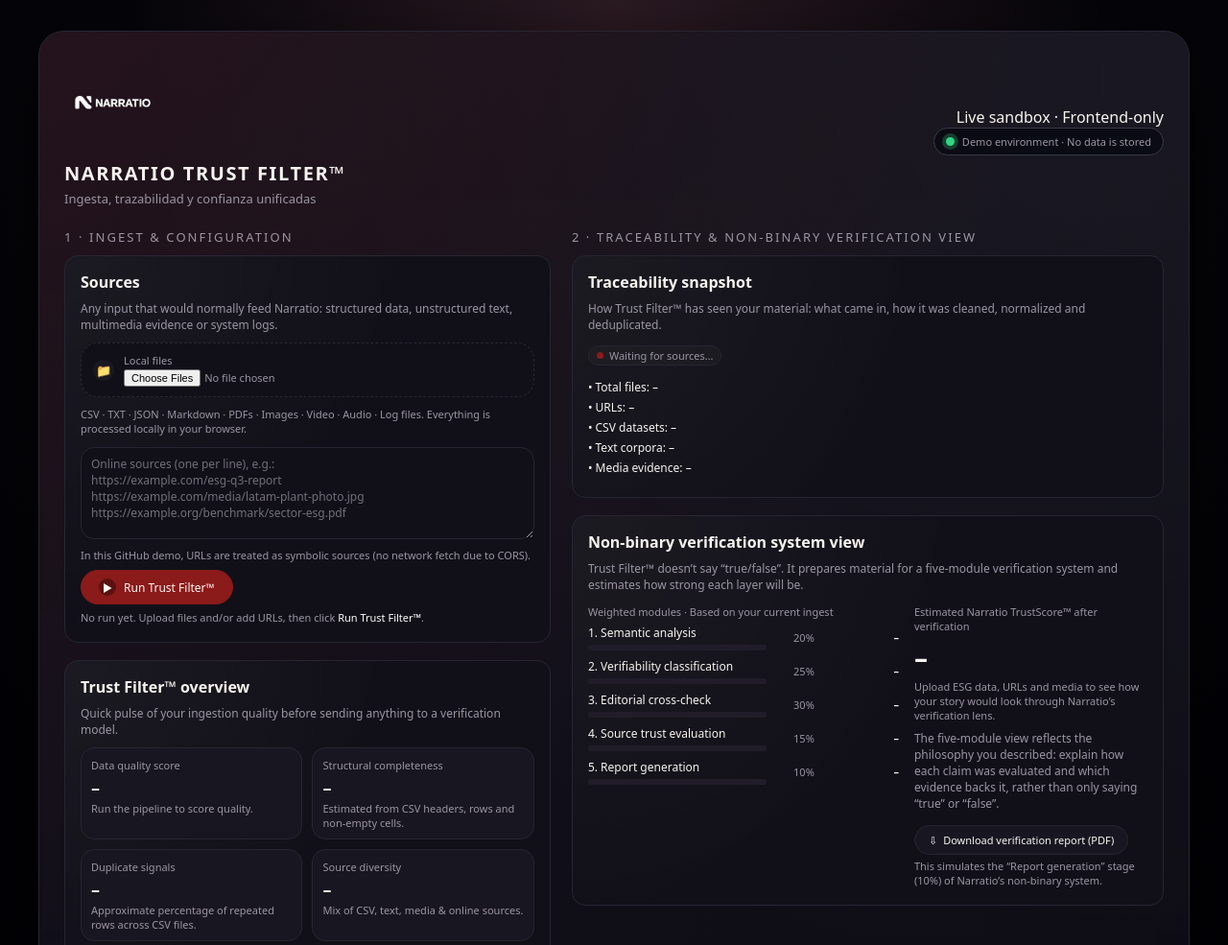
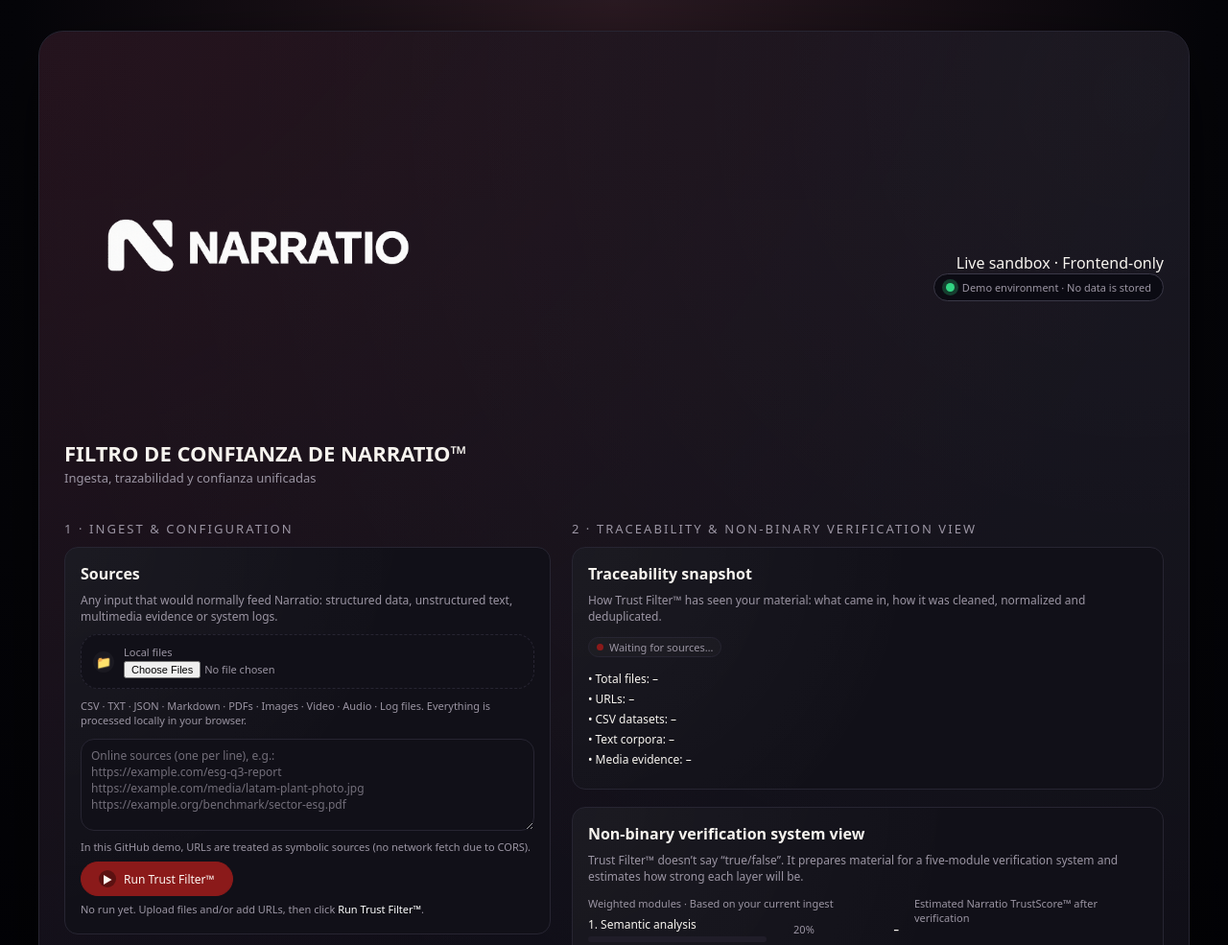
Before and after one commit to antoniomunozhellin-ctrl/narratio-trustfilter-demo, a plain HTML site: page index.html in a window 1280 px wide. Shown: the top 985 px of the page at 96% size. Drawn offline with nearby package versions, Linux system fonts and the light colour scheme.

Commit message:
Update brand block layout and logo size

```diff
--- a/index.html
+++ b/index.html
@@ -73,15 +73,16 @@
     }
 
     .brand-block {
-  display: flex;
+  display: inline-flex;
   flex-direction: column;    /* ⬅ antes era row, ahora columna */
   align-items: flex-start;   /* ⬅ alineado a la izquierda */
-  gap: 10px;
+  gap: 0px;
 }
 
 .brand-logo img {
-  height: 100px;              /* ⬅ logo más grande (ajusta a 60 si quieres aún más) */
+  height: 400px;              /* ⬅ logo más grande (ajusta a 60 si quieres aún más) */
   display: block;
+  margin-bottom: 0;
 }
 
 .brand-text-title {
@@ -481,17 +482,20 @@
 <div class="shell">
   <div class="shell-inner">
 
-    <!-- HEADER -->
-    <header class="top">
+   <header class="top">
   <div class="brand-block">
     <div class="brand-logo">
       <img src="assets/narratio-logo-light.png" alt="Narratio logo" />
     </div>
+
+    <!-- TEXTO JUSTO DEBAJO DEL LOGO -->
     <div>
-      <div class="brand-text-title">Narratio Trust Filter™</div>
-      <div class="brand-text-sub">
+      <h1 class="hero-title" style="margin:0;">
+        FILTRO DE CONFIANZA DE NARRATIO™
+      </h1>
+      <p class="hero-subtitle" style="margin-top:2px;">
         Ingesta, trazabilidad y confianza unificadas
-      </div>
+      </p>
     </div>
   </div>
 
```
